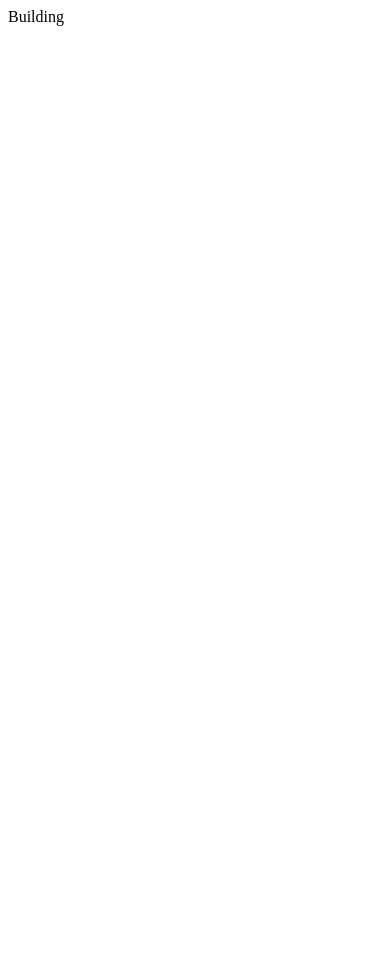
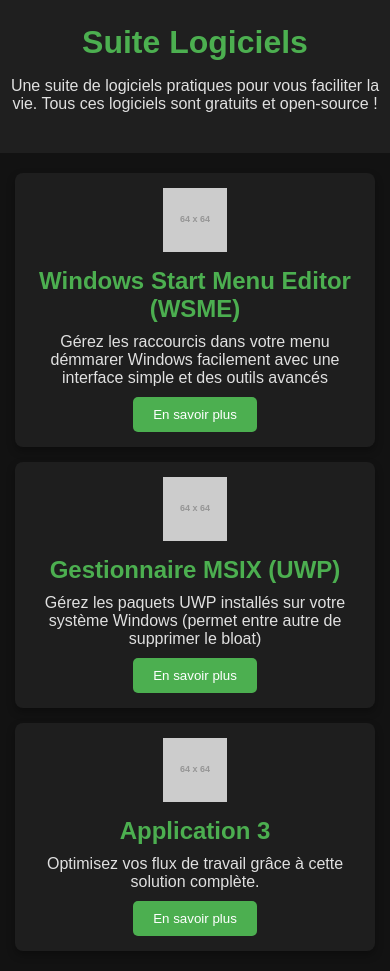
Before and after one commit to luigiday/soft-suite, a plain HTML site: page index.html in a window 390 px wide. Before the commit the page ends 844 px from the top, so only its background shows below. Drawn offline with Linux system fonts and the light colour scheme; placeholder pictures from the web are drawn by us.

Commit message:
say hello to this page !

```diff
--- a/index.html
+++ b/index.html
@@ -1,5 +1,134 @@
-<html>
-  <body>
-    <p>Building</p>
-  </body>
+<!DOCTYPE html>
+<html lang="fr">
+<head>
+    <meta charset="UTF-8">
+    <meta name="viewport" content="width=device-width, initial-scale=1.0">
+    <title>Suite Logiciels</title>
+    <style>
+        body {
+            font-family: Arial, sans-serif;
+            margin: 0;
+            padding: 0;
+            background-color: #121212;
+            color: #e0e0e0;
+        }
+        header {
+            background-color: #1f1f1f;
+            padding: 1.5em 0;
+            text-align: center;
+        }
+        header h1 {
+            margin: 0;
+            font-size: 2em;
+            color: #4CAF50;
+        }
+        .container {
+            max-width: 1200px;
+            margin: 20px auto;
+            padding: 0 15px;
+        }
+        .app-card {
+            background-color: #1e1e1e;
+            margin: 15px 0;
+            padding: 15px;
+            border-radius: 8px;
+            box-shadow: 0 4px 8px rgba(0, 0, 0, 0.3);
+            display: flex;
+            align-items: center;
+            transition: transform 0.3s ease, box-shadow 0.3s ease;
+        }
+        .app-card:hover {
+            transform: translateY(-5px);
+            box-shadow: 0 8px 16px rgba(0, 0, 0, 0.5);
+        }
+        .app-icon {
+            flex-shrink: 0;
+            width: 64px;
+            height: 64px;
+            margin-right: 15px;
+            transition: transform 0.3s ease;
+        }
+        .app-card:hover .app-icon {
+            transform: scale(1.1);
+        }
+        .app-description {
+            flex: 1;
+        }
+        .app-description h2 {
+            margin: 0;
+            color: #4CAF50;
+        }
+        .app-description p {
+            margin: 10px 0;
+        }
+        .app-actions {
+            flex-shrink: 0;
+        }
+        .app-actions button {
+            background-color: #4CAF50;
+            color: #fff;
+            border: none;
+            padding: 10px 20px;
+            border-radius: 5px;
+            cursor: pointer;
+            transition: background-color 0.3s ease;
+        }
+        .app-actions button:hover {
+            background-color: #45a049;
+        }
+        @media (max-width: 768px) {
+            .app-card {
+                flex-direction: column;
+                text-align: center;
+            }
+            .app-icon {
+                margin: 0 auto 15px;
+            }
+        }
+    </style>
+</head>
+<body>
+
+<header>
+    <h1>Suite Logiciels</h1>
+    <p>Une suite de logiciels pratiques pour vous faciliter la vie. Tous ces logiciels sont gratuits et open-source !</p>
+</header>
+
+<div class="container">
+    <!-- Exemple d'application -->
+    <div class="app-card">
+        <img src="https://via.placeholder.com/64" alt="Icône WSME" class="app-icon">
+        <div class="app-description">
+            <h2>Windows Start Menu Editor (WSME)</h2>
+            <p>Gérez les raccourcis dans votre menu démmarer Windows facilement avec une interface simple et des outils avancés</p>
+        </div>
+        <div class="app-actions">
+            <button onclick="window.location.href='wsme.html'">En savoir plus</button>
+        </div>
+    </div>
+
+    <div class="app-card">
+        <img src="https://via.placeholder.com/64" alt="Icône Application 2" class="app-icon">
+        <div class="app-description">
+            <h2>Gestionnaire MSIX (UWP)</h2>
+            <p>Gérez les paquets UWP installés sur votre système Windows (permet entre autre de supprimer le bloat)</p>
+        </div>
+        <div class="app-actions">
+            <button onclick="window.location.href='msix-mgr.html'">En savoir plus</button>
+        </div>
+    </div>
+
+    <div class="app-card">
+        <img src="https://via.placeholder.com/64" alt="Icône Application 3" class="app-icon">
+        <div class="app-description">
+            <h2>Application 3</h2>
+            <p>Optimisez vos flux de travail grâce à cette solution complète.</p>
+        </div>
+        <div class="app-actions">
+            <button onclick="window.location.href='app3.html'">En savoir plus</button>
+        </div>
+    </div>
+</div>
+
+</body>
 </html>
```
Also changed, not shown: wsme.html (added, +185 -0 lines), msix-mgr.html (added).
